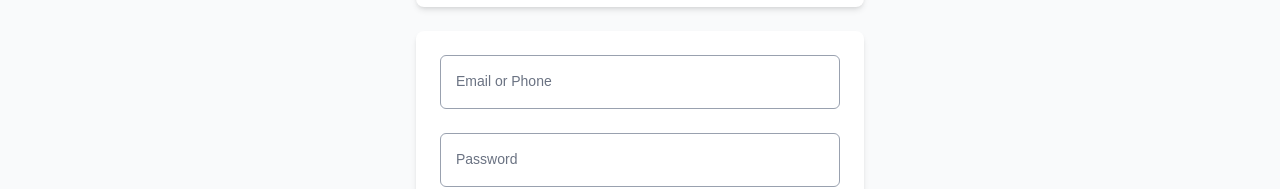
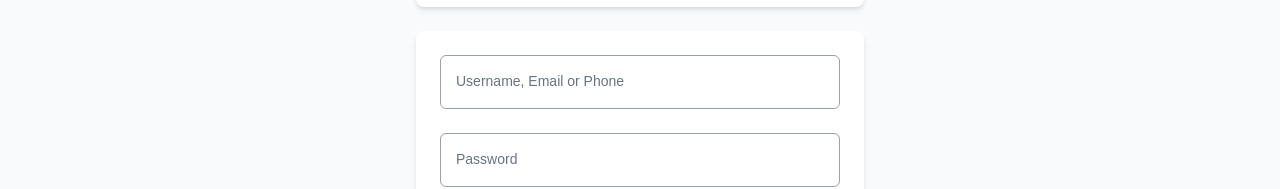
Before and after one commit to jatinnagpal7240/codeandrun, a Next.js app: page /login in a window 1280 px wide. Shown: the part 177-366 px from the top of the page. Built offline with nearby package versions, Linux system fonts and the light colour scheme; no server answers.

Commit message:
Added Username as on option to enter for login

```diff
--- a/src/app/content/page.js
+++ b/src/app/content/page.js
@@ -98,6 +98,8 @@ export default function Home() {
                   src="/images-removebg-preview (1).png"
                   alt="Python@100"
                   className="w-20 h-20 object-contain"
+                  width="200"
+                  height="200"
                 />
                 <h3 className="text-lg font-semibold text-gray-900 mt-4">
                   Code & Run Python@100
--- a/src/app/login/page.js
+++ b/src/app/login/page.js
@@ -186,7 +186,7 @@ const LoginForm = () => {
     <form className="space-y-6" onSubmit={handleSubmit}>
       <InputField
         id="identifier"
-        label="Email or Phone"
+        label="Username, Email or Phone"
         value={formData.identifier}
         onChange={handleChange}
         error={errors.identifier}
```
